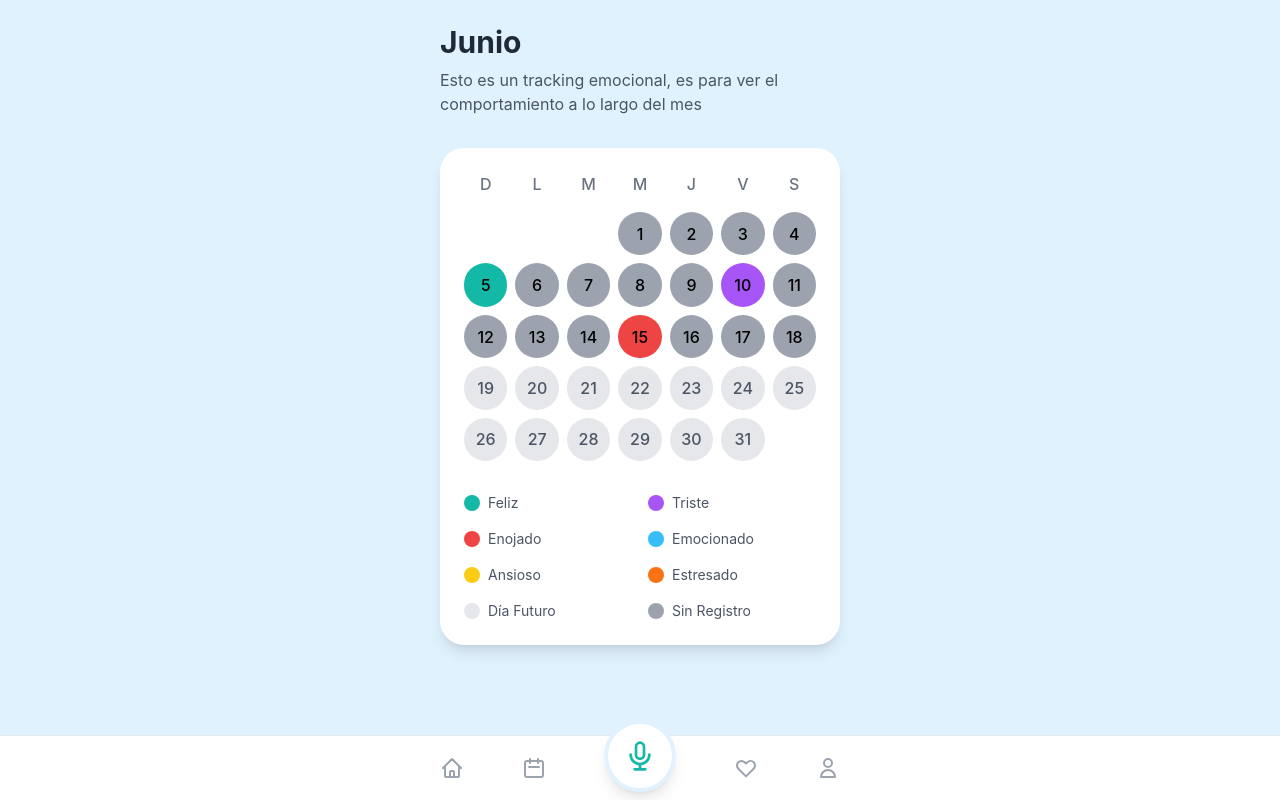
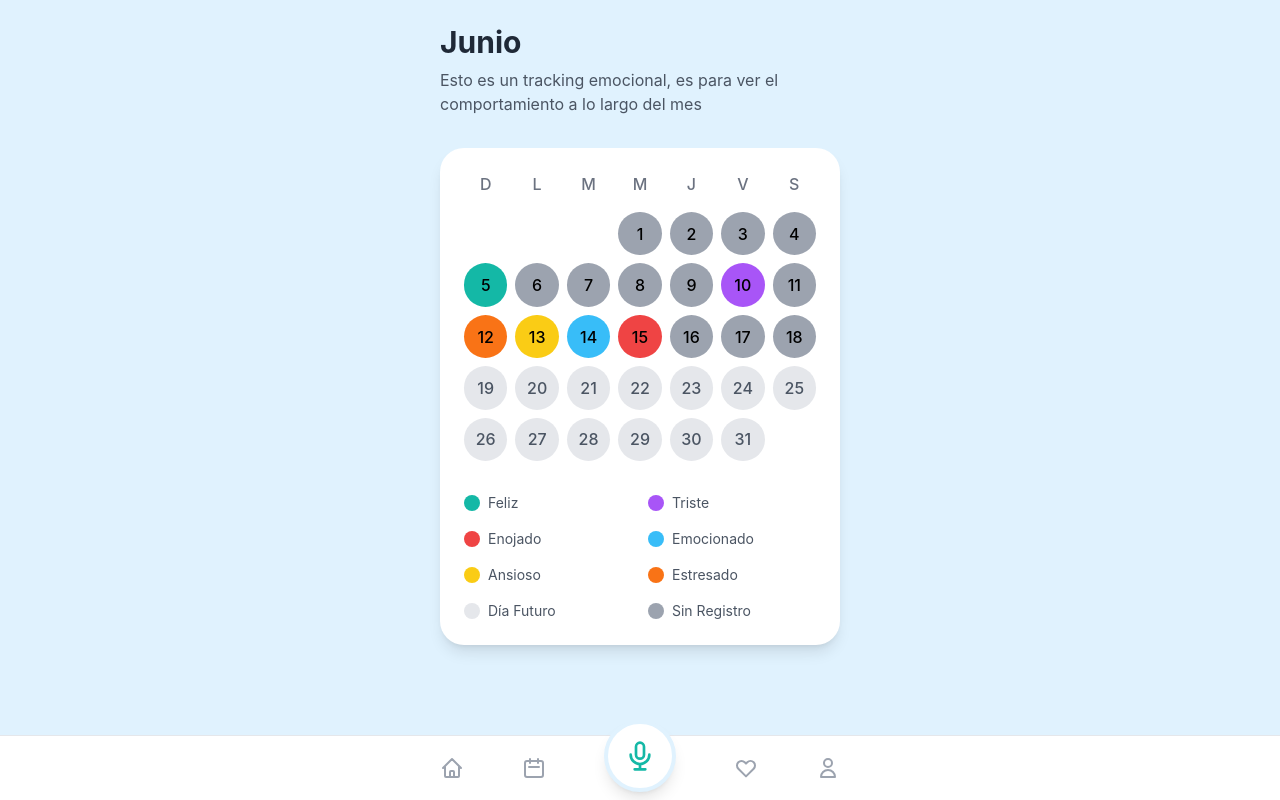
Before and after one commit to Ayrgthon/Calma, a React (Vite) app: page / in a window 1280 px wide. Both pictures are taken after a click on the button 792 px from the left and 180 px from the top of the page. Built offline with nearby package versions, Linux system fonts and the light colour scheme.

Commit message:
Calendar: placeholders de colores añadidos

```diff
--- a/src/CalendarioEmocional.jsx
+++ b/src/CalendarioEmocional.jsx
@@ -25,6 +25,9 @@ export default function CalendarioEmocional() {
     if (dia > diaActual) return 'noOcurrido';
     if (dia === 5) return 'feliz';
     if (dia === 10) return 'triste';
+    if (dia === 12) return 'estresado';
+    if (dia === 13) return 'ansioso';
+    if (dia === 14) return 'emocionado';
     if (dia === 15) return 'enojado';
     if (dia === 20) return 'emocionado';
     if (dia === 25) return 'ansioso';
```
